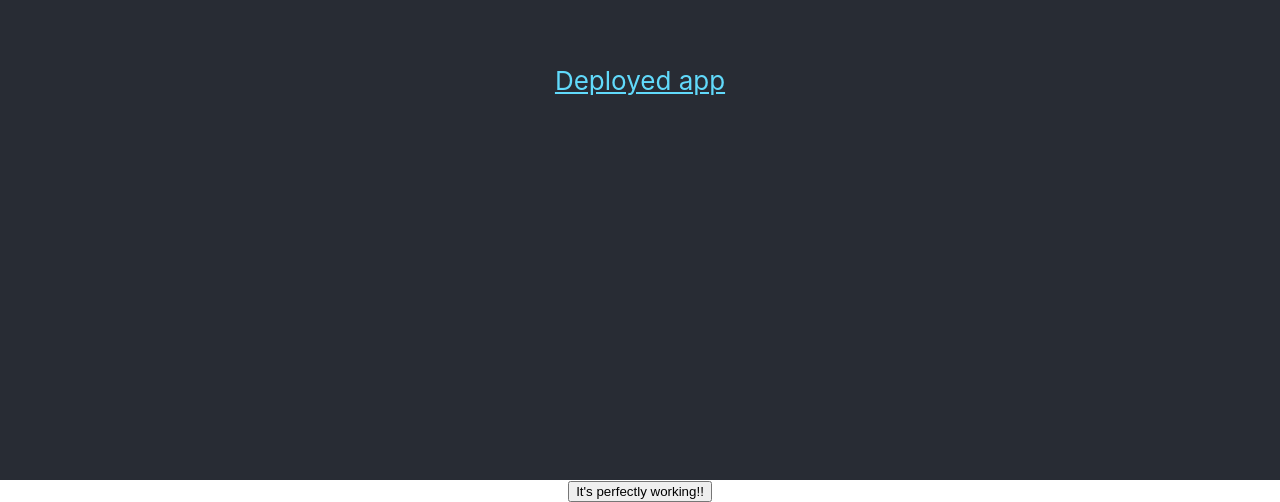
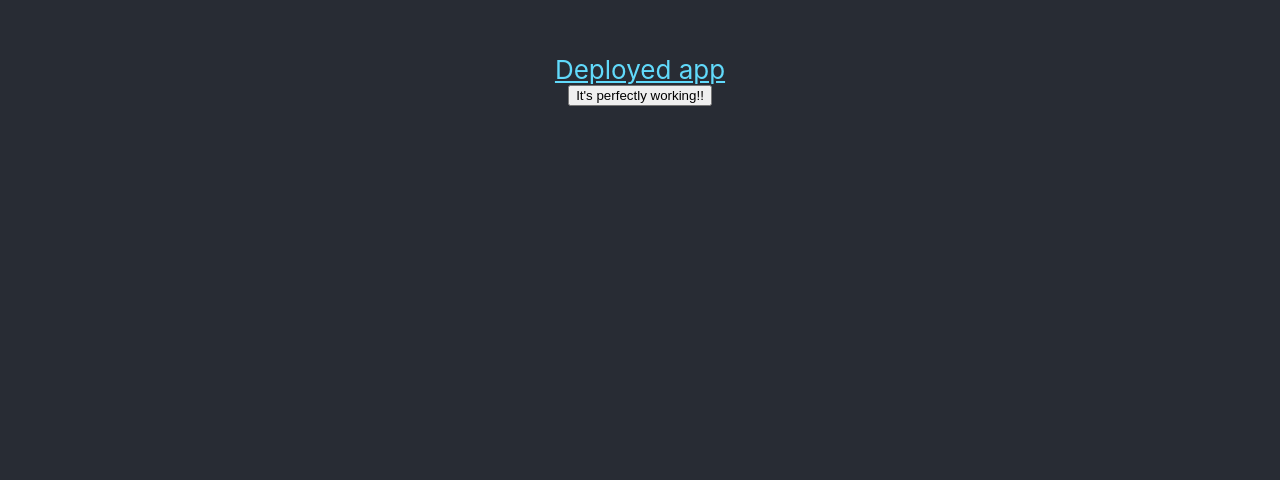
Before and after one commit to Thiernope/github-actions, a React (Create React App) app: page / in a window 1280 px wide. Shown: the part 320-822 px from the top of the page. After the commit the page ends 800 px from the top, so only its background shows below. Built offline with nearby package versions, Linux system fonts and the light colour scheme.

Commit message:
Update App.js

```diff
--- a/src/App.js
+++ b/src/App.js
@@ -12,8 +12,8 @@ function App() {
         >
           Deployed app
         </a>
+    <button>It's perfectly working!!</button>
       </header>
-      <button>It's perfectly working!!</button>
     </div>
   );
 }
```
